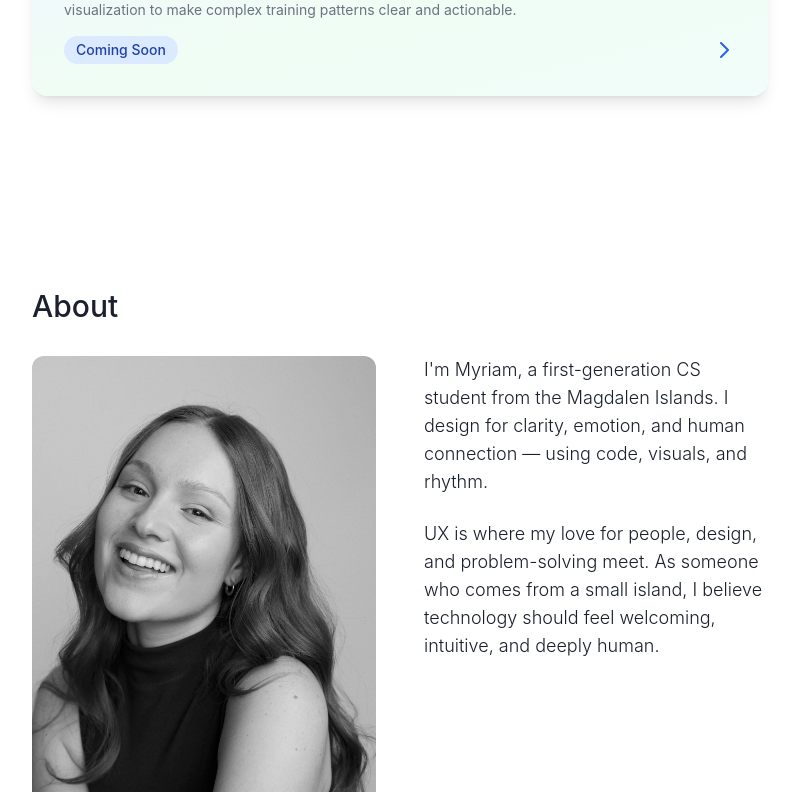
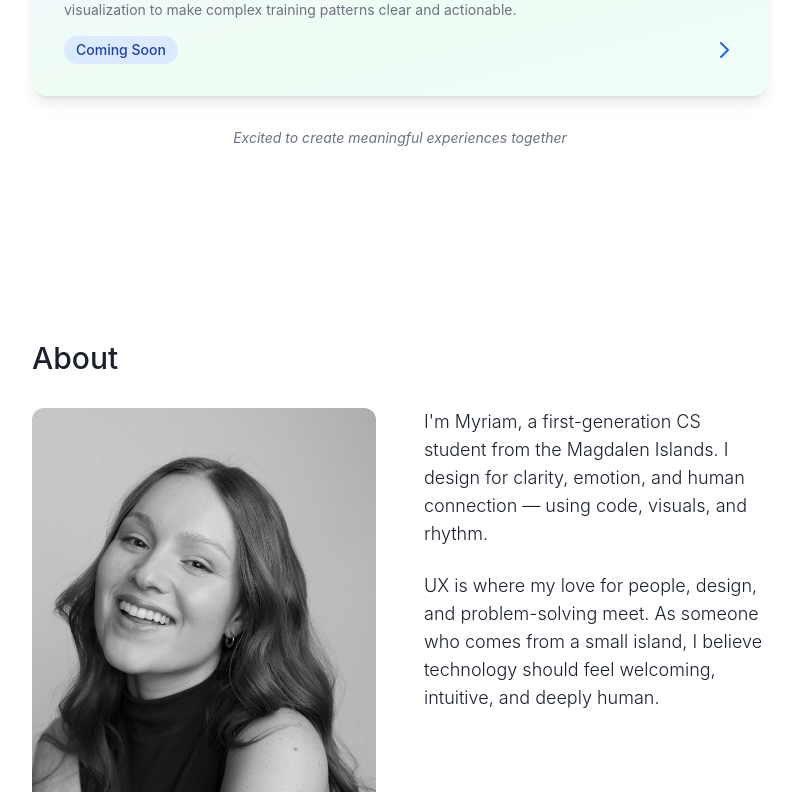
Before and after one commit to aliyazdi75/myriamleblanc, a React (Vite) app: page / in a window 1280 px wide. Shown: the part 1548-2340 px from the top of the page, without its empty margins (240-1039 px from the left). Built offline with nearby package versions, Linux system fonts and the light colour scheme.

Commit message:
style: update project cards with elegant gradients and animations

```diff
--- a/src/App.jsx
+++ b/src/App.jsx
@@ -35,7 +35,8 @@ function App() {
         igniteHerMind: "→ ignite.HER.MIND · Empowering women through digital curation",
         igniteHerMindDesc: "A digital platform designed to amplify women's voices and stories through thoughtful content curation and community building.",
         uxTriathlon: "→ UX + Triathlon · Tracking calm & chaos in motion",
-        uxTriathlonDesc: "An app that helps athletes balance training intensity with recovery, using data visualization to make complex training patterns clear and actionable."
+        uxTriathlonDesc: "An app that helps athletes balance training intensity with recovery, using data visualization to make complex training patterns clear and actionable.",
+        cta: "Excited to create meaningful experiences together"
       },
       about: {
         title: "About",
@@ -75,7 +76,8 @@ function App() {
         igniteHerMind: "→ ignite.HER.MIND · Autonomisation des femmes par la curation numérique",
         igniteHerMindDesc: "Une plateforme numérique conçue pour amplifier les voix et les histoires des femmes à travers une curation de contenu réfléchie et la construction de communauté.",
         uxTriathlon: "→ UX + Triathlon · Suivi du calme & du chaos en mouvement",
-        uxTriathlonDesc: "Une application qui aide les athlètes à équilibrer l'intensité de l'entraînement avec la récupération, utilisant la visualisation de données pour rendre les schémas d'entraînement complexes clairs et actionnables."
+        uxTriathlonDesc: "Une application qui aide les athlètes à équilibrer l'intensité de l'entraînement avec la récupération, utilisant la visualisation de données pour rendre les schémas d'entraînement complexes clairs et actionnables.",
+        cta: "Enthousiaste à l'idée de créer ensemble des expériences significatives"
       },
       about: {
         title: "À propos",
@@ -392,6 +394,14 @@ function App() {
                       </div>
                     </div>
                   </div>
+                  <motion.p
+                    initial={{ opacity: 0, y: 20 }}
+                    animate={{ opacity: 1, y: 0 }}
+                    transition={{ duration: 0.5, delay: 0.4 }}
+                    className="text-center text-gray-500 italic text-sm mt-8"
+                  >
+                    {t.projects.cta}
+                  </motion.p>
                 </div>
               </section>
 
```
